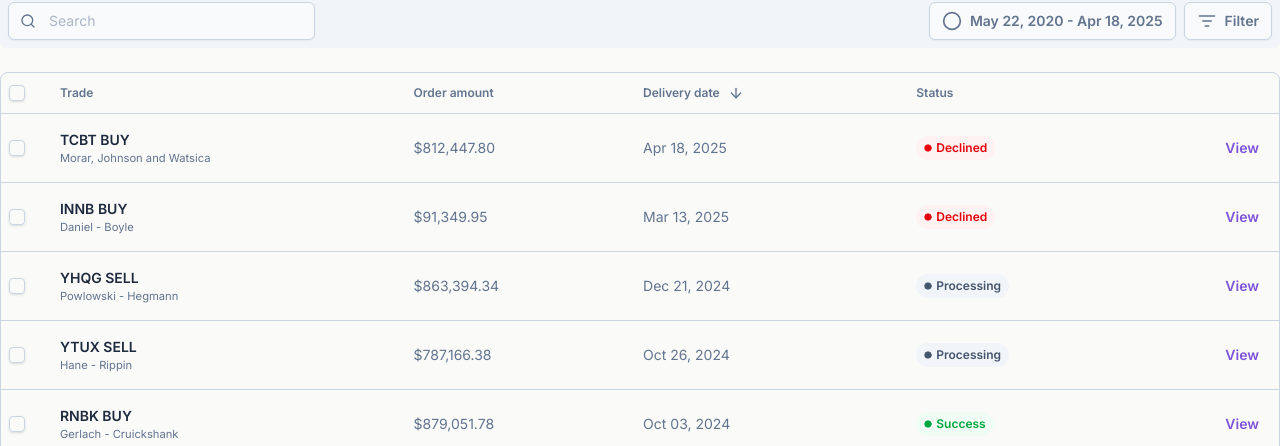
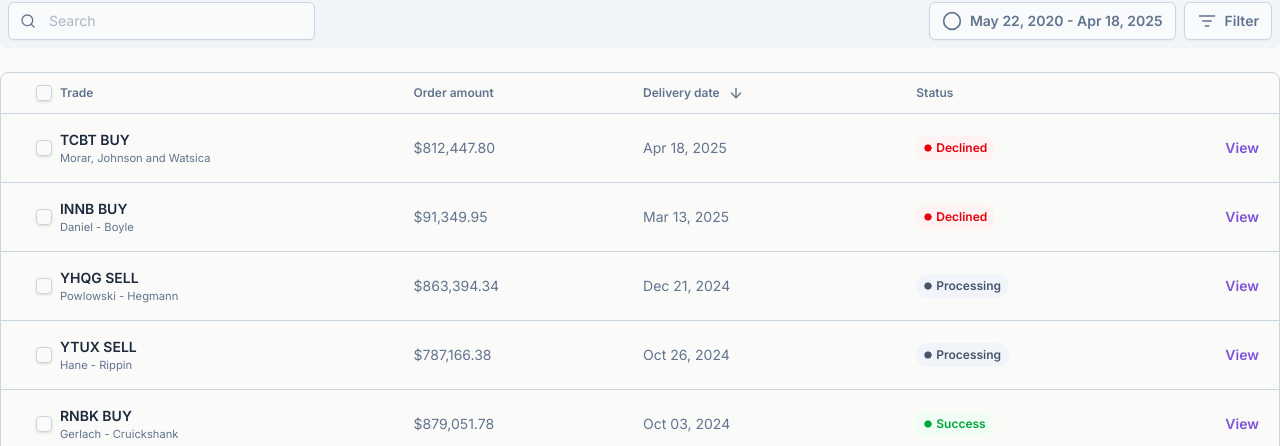
Before and after one commit to darianjason/trade-dashboard-demo, a React (Vite) app: page /en/dashboard/overview in a window 1280 px wide. Shown: the part 354-800 px from the top of the page. Built offline with nearby package versions, Linux system fonts and the light colour scheme.

Commit message:
chore: adjust table checkbox layout

```diff
--- a/src/components/dashboard/trade-history-columns.tsx
+++ b/src/components/dashboard/trade-history-columns.tsx
@@ -19,23 +19,25 @@ export function useTradeHistoryColumns(): Array<ColumnDef<Trade>> {
       {
         id: "select",
         header: ({ table }) => (
+          <div className="flex items-center justify-end">
             <Checkbox
               checked={
-              table.getIsAllPageRowsSelected() ||
-              (table.getIsSomePageRowsSelected() && "indeterminate")
+                table.getIsAllRowsSelected() ||
+                (table.getIsSomeRowsSelected() && "indeterminate")
               }
-            onCheckedChange={(value) =>
-              table.toggleAllPageRowsSelected(!!value)
-            }
+              onCheckedChange={(value) => table.toggleAllRowsSelected(!!value)}
               aria-label="Select all"
             />
+          </div>
         ),
         cell: ({ row }) => (
+          <div className="flex items-center justify-end">
             <Checkbox
               checked={row.getIsSelected()}
               onCheckedChange={(value) => row.toggleSelected(!!value)}
               aria-label="Select row"
             />
+          </div>
         ),
         enableSorting: false,
         enableHiding: false,
```
Lines whose indentation alone changed are shown as unchanged.
